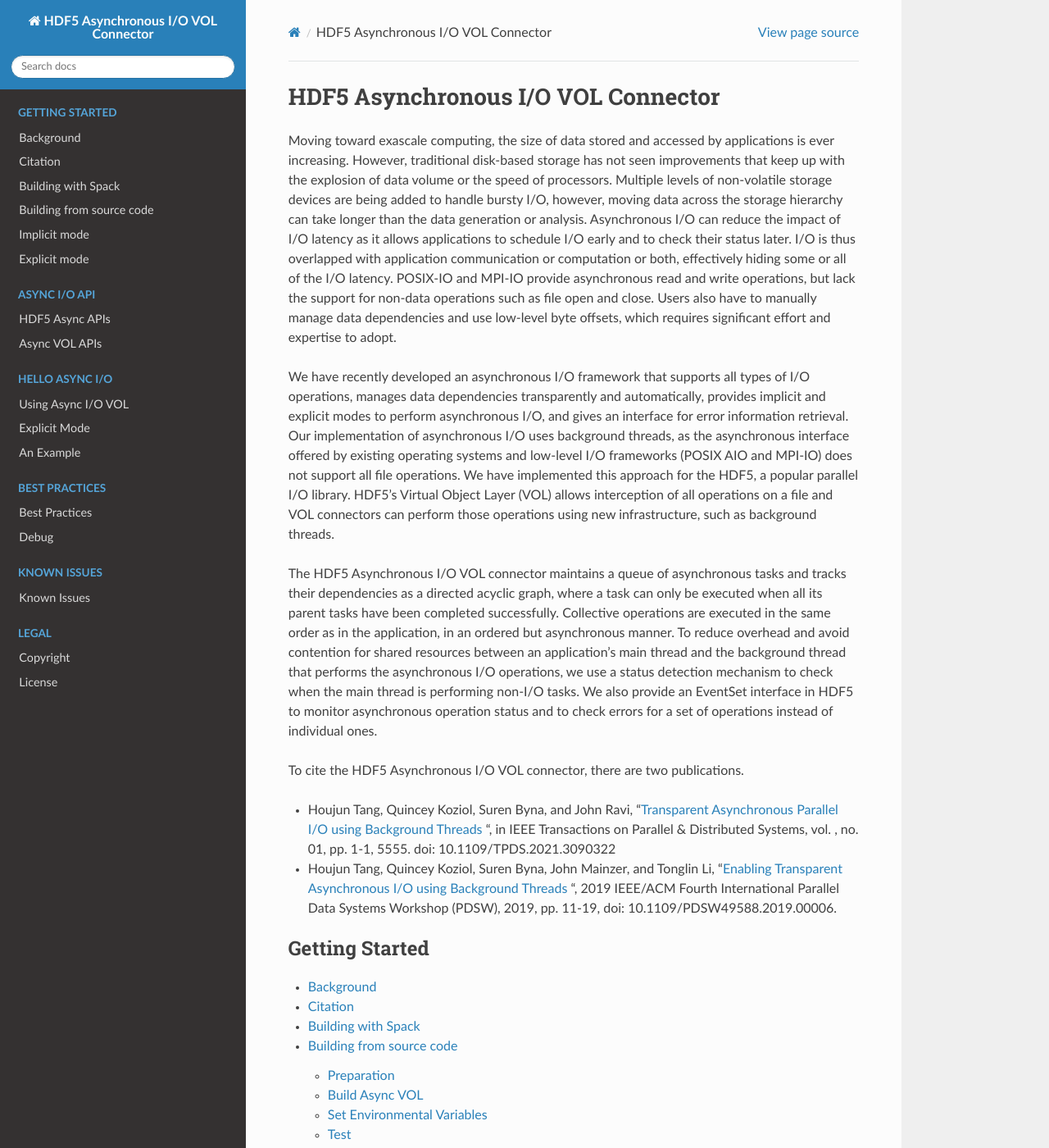
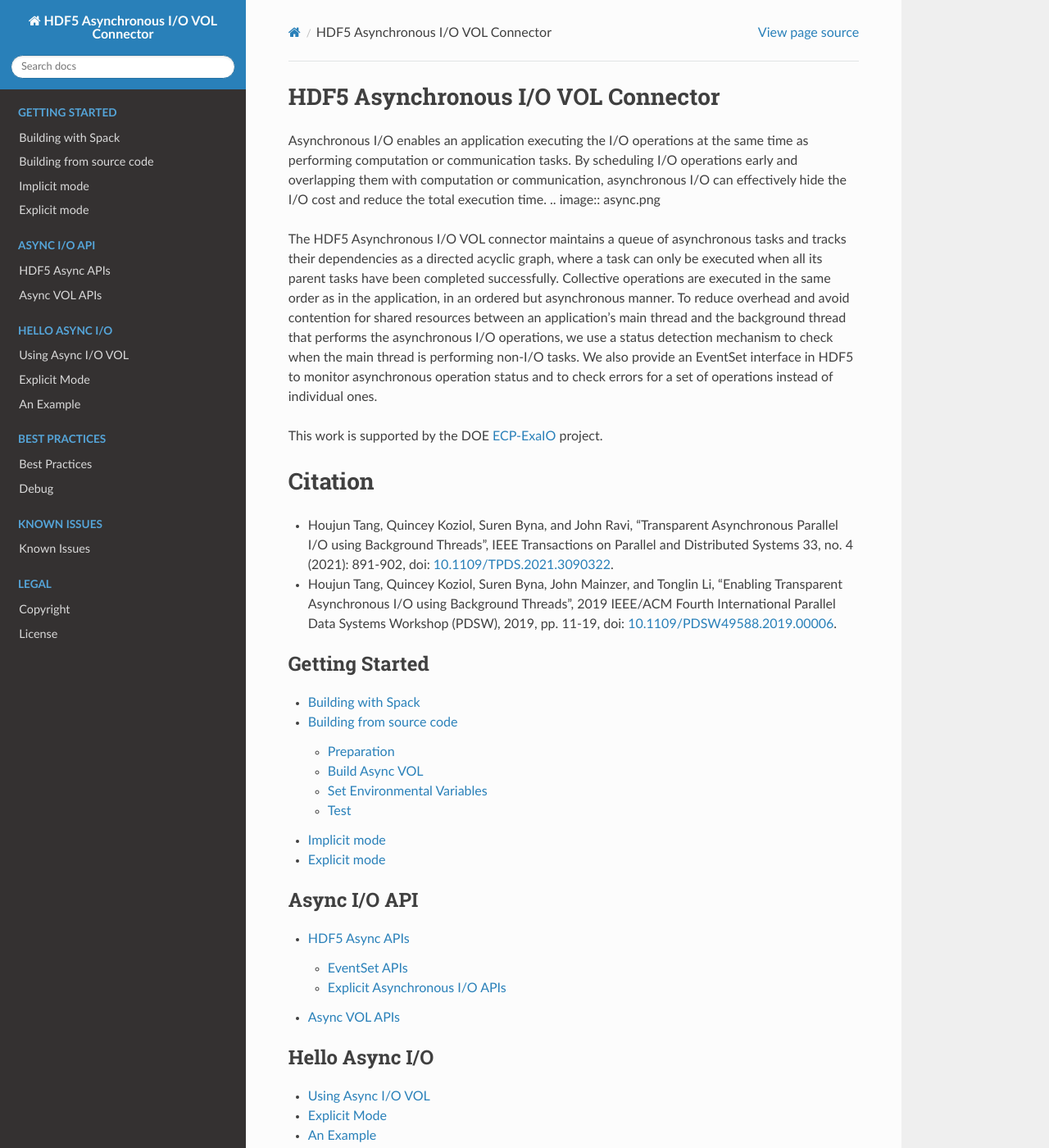
Before and after one commit to HDFGroup/vol-async, a Sphinx documentation site: the page built from docs/source/index.rst, in a window 1280 px wide and 1400 px high. Shown: the whole window at 82% size. Built offline with Sphinx 7.4.7 and the Read the Docs theme 2.0.0, drawn with Linux system fonts in a browser that asks for light colours.

Commit message:
Update documentation

```diff
--- a/docs/source/index.rst
+++ b/docs/source/index.rst
@@ -3,23 +3,21 @@
    You can adapt this file completely to your liking, but it should at least
    contain the root `toctree` directive.
 
+
 HDF5 Asynchronous I/O VOL Connector
-===============================================================
+===================================
 
-Moving toward exascale computing, the size of data stored and accessed by applications is ever increasing. However, traditional disk-based storage has not seen improvements that keep up with the explosion of data volume or the speed of processors. Multiple levels of non-volatile storage devices are being added to handle bursty I/O, however, moving data across the storage hierarchy can take longer than the data generation or analysis. Asynchronous I/O can reduce the impact of I/O latency as it allows applications to schedule I/O early and to check their status later. I/O is thus overlapped with application communication or computation or both, effectively hiding some or all of the I/O latency. POSIX-IO and MPI-IO provide asynchronous read and write operations, but lack the support for non-data operations such as file open and close. Users also have to manually manage data dependencies and use low-level byte offsets, which requires significant effort and expertise to adopt.
-
-
-We have recently developed an asynchronous I/O framework that supports all types of I/O operations, manages data dependencies transparently and automatically, provides implicit and explicit modes to perform asynchronous I/O, and gives an interface for error information retrieval. Our implementation of asynchronous I/O uses background threads, as the asynchronous interface offered by existing operating systems and low-level I/O frameworks (POSIX AIO and MPI-IO) does not support all file operations. We have implemented this approach for the  HDF5, a popular parallel I/O library. HDF5's Virtual Object Layer (VOL) allows interception of all operations on a file and VOL connectors can perform those operations using new infrastructure, such as background threads.
-
+Asynchronous I/O enables an application executing the I/O operations at the same time as performing computation or communication tasks. By scheduling I/O operations early and overlapping them with computation or communication, asynchronous I/O can effectively hide the I/O cost and reduce the total execution time.
+.. image:: async.png
 
 The HDF5 Asynchronous I/O VOL connector maintains a queue of asynchronous tasks and tracks their dependencies as a directed acyclic graph, where a task can only be executed when all its parent tasks have been completed successfully. Collective operations are executed in the same order as in the application, in an ordered but asynchronous manner. To reduce overhead and avoid contention for shared resources between an application's main thread and the background thread that performs the asynchronous I/O operations, we use a status detection mechanism to check when the main thread is performing non-I/O tasks. We also provide an EventSet interface in HDF5 to monitor asynchronous operation status and to check errors for a set of operations instead of individual ones.
 
+This work is supported by the DOE `ECP-ExaIO <https://www.exascaleproject.org/research-project/exaio>`_ project.
 
-To cite the HDF5 Asynchronous I/O VOL connector, there are two publications.
-
-- Houjun Tang, Quincey Koziol, Suren Byna, and John Ravi, "`Transparent Asynchronous Parallel I/O using Background Threads <https://ieeexplore.ieee.org/document/9459479>`_ ", in IEEE Transactions on Parallel & Distributed Systems, vol. , no. 01, pp. 1-1, 5555. doi: 10.1109/TPDS.2021.3090322
-- Houjun Tang, Quincey Koziol, Suren Byna, John Mainzer, and Tonglin Li, "`Enabling Transparent Asynchronous I/O using Background Threads <https://ieeexplore.ieee.org/abstract/document/8955215>`_ ", 2019 IEEE/ACM Fourth International Parallel Data Systems Workshop (PDSW), 2019, pp. 11-19, doi: 10.1109/PDSW49588.2019.00006.
-
+Citation
+========
+- Houjun Tang, Quincey Koziol, Suren Byna, and John Ravi, "Transparent Asynchronous Parallel I/O using Background Threads", IEEE Transactions on Parallel and Distributed Systems 33, no. 4 (2021): 891-902, doi: `10.1109/TPDS.2021.3090322 <https://www.doi.org/10.1109/TPDS.2021.3090322>`_.
+- Houjun Tang, Quincey Koziol, Suren Byna, John Mainzer, and Tonglin Li, "Enabling Transparent Asynchronous I/O using Background Threads", 2019 IEEE/ACM Fourth International Parallel Data Systems Workshop (PDSW), 2019, pp. 11-19, doi: `10.1109/PDSW49588.2019.00006 <https://www.doi.org/10.1109/PDSW49588.2019.00006>`_.
 
 
 .. toctree::
```
Also changed, not shown: docs/source/gettingstarted.rst (+0 -12 lines).
